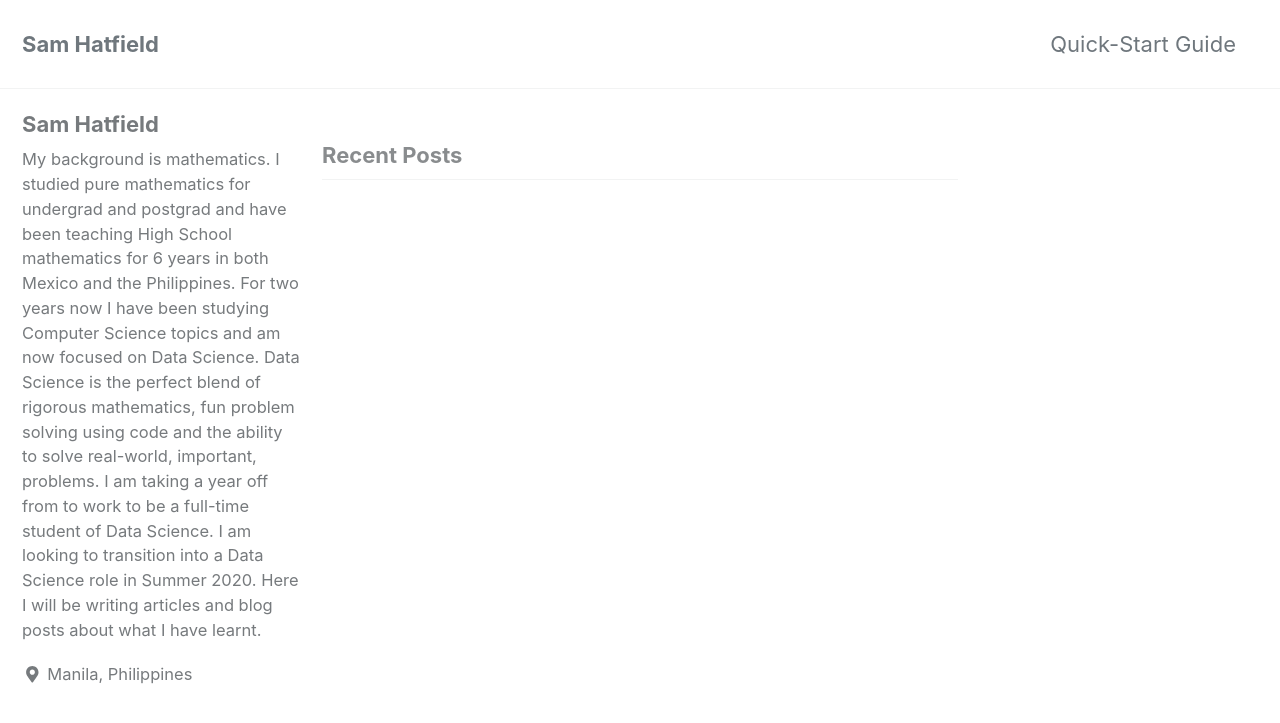
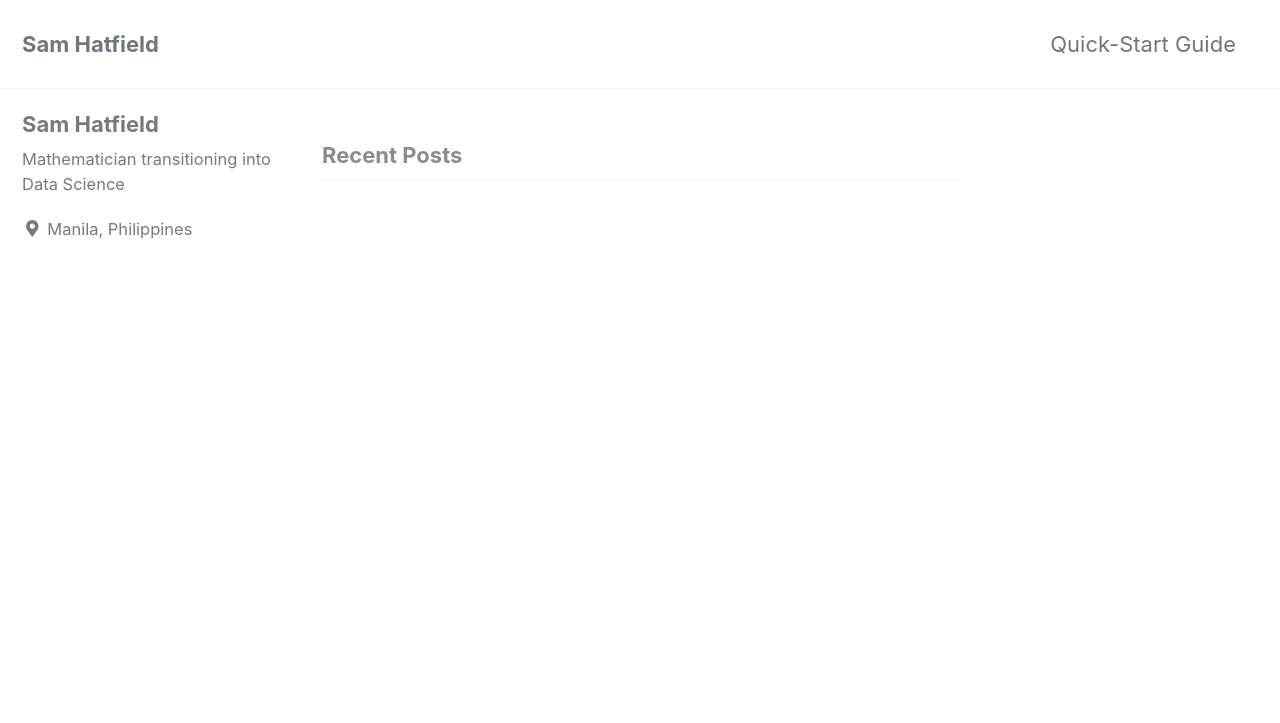
Before and after one commit to sjhatfield/sjhatfield.github.io, a Jekyll site: the page built from index.html, in a window 1280 px wide and 900 px high. Shown: the top 723 px of the window. Built offline with Jekyll 4.4.1, drawn with Linux system fonts in a browser that asks for light colours; cached includes are drawn as plain includes; nearby versions of some CDN libraries; the list of posts is cut into pages by our own code.

Commit message:
edit to about _config.yml

```diff
--- a/_config.yml
+++ b/_config.yml
@@ -108,7 +108,7 @@ analytics:
 author:
   name             : "Sam Hatfield"
   avatar           : # path of avatar image, e.g. "/assets/images/bio-photo.jpg"
-  bio              : "My background is mathematics. I studied pure mathematics for undergrad and postgrad and have been teaching High School mathematics for 6 years in both Mexico and the Philippines. For two years now I have been studying Computer Science topics and am now focused on Data Science. Data Science is the perfect blend of rigorous mathematics, fun problem solving using code and the ability to solve real-world, important, problems. I am taking a year off from to work to be a full-time student of Data Science. I am looking to transition into a Data Science role in Summer 2020. Here I will be writing articles and blog posts about what I have learnt."
+  bio              : "Mathematician transitioning into Data Science"
   location         : "Manila, Philippines"
   email            :
   links:
```
